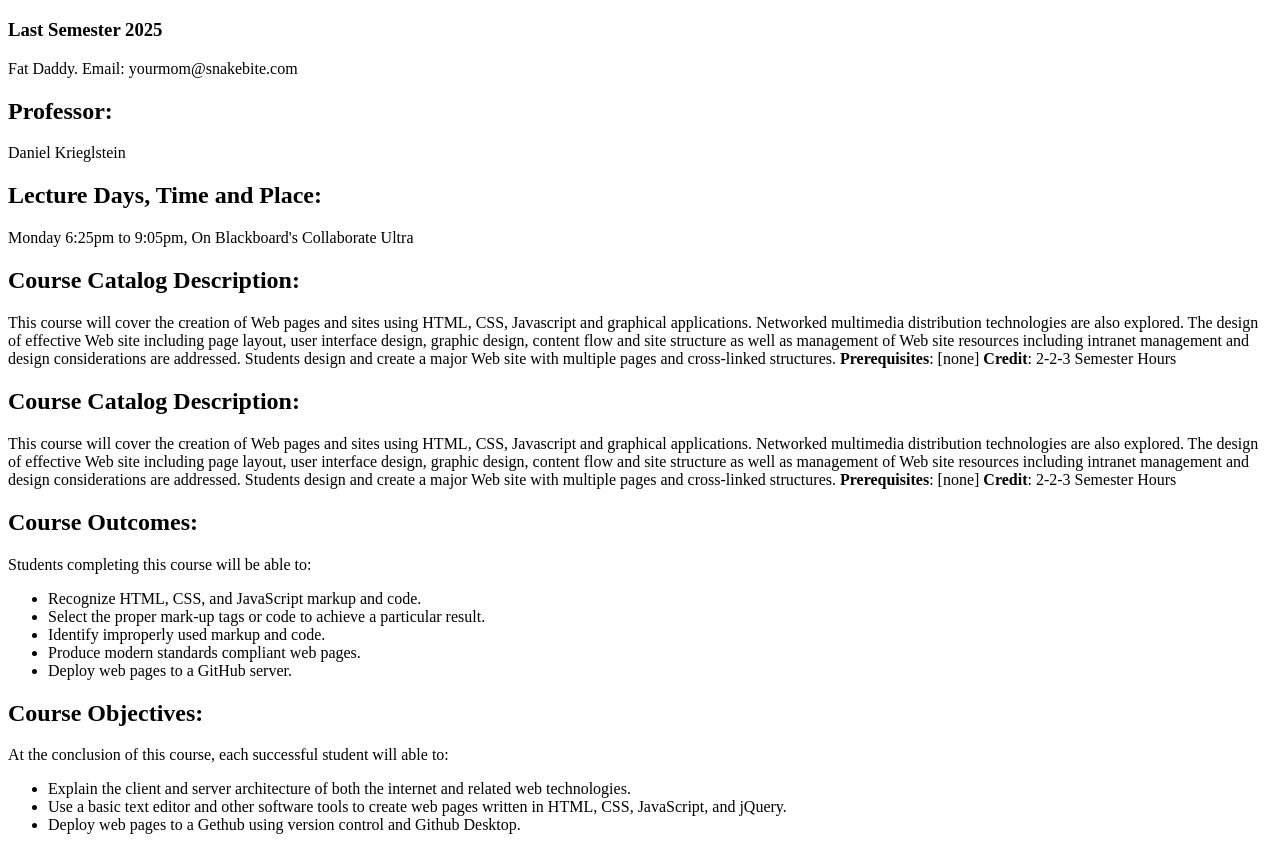
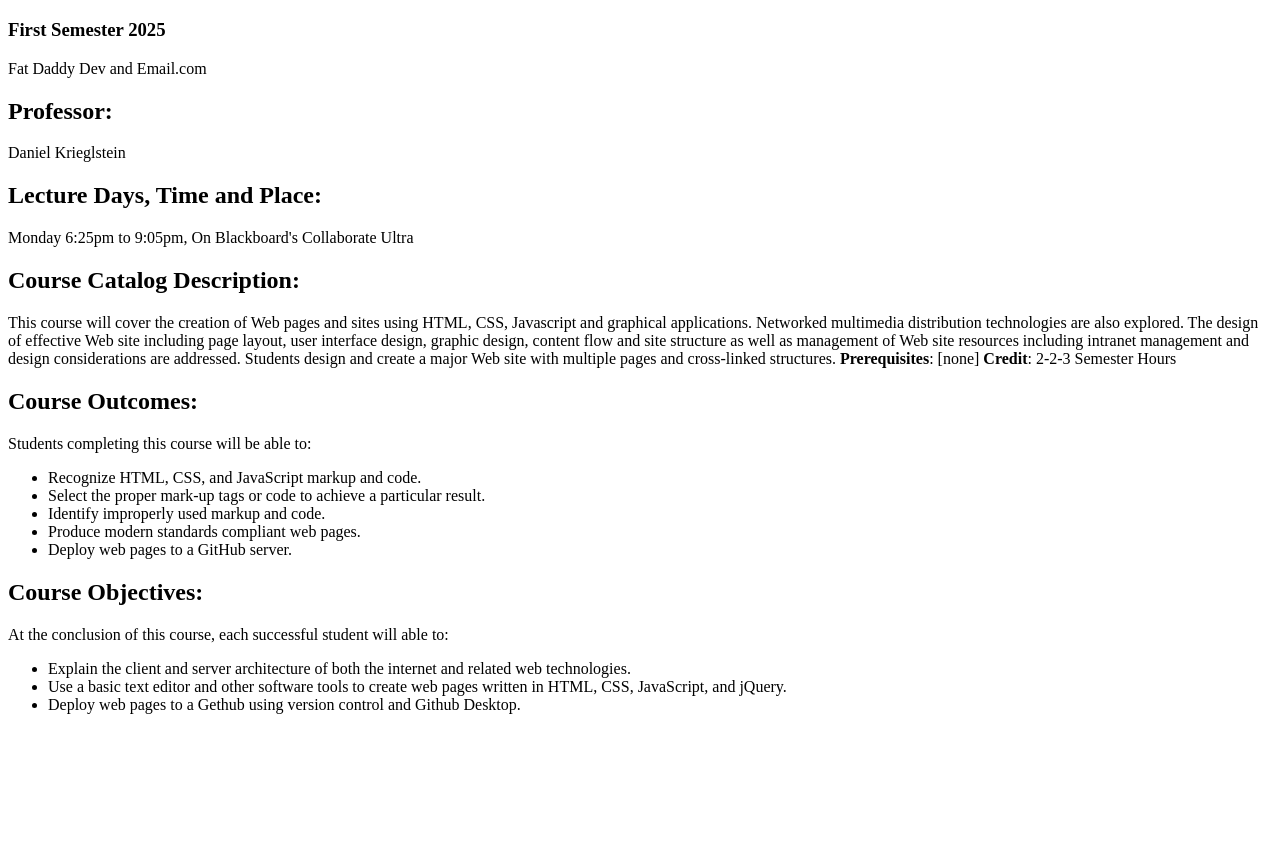
Before and after one commit to FatDaddyDevale/webdev, a plain HTML site: page index.html in a window 1280 px wide. Shown: the part 61-911 px from the top of the page. After the commit the page ends 800 px from the top, so only its background shows below. Drawn offline with Linux system fonts and the light colour scheme.

Commit message:
Code comparison image for lab2

```diff
--- a/index.html
+++ b/index.html
@@ -6,22 +6,14 @@
 </head>
 <body>
 	<h1>ITMD-361 Internet Technologies and Web Design</h1>
-	<dif/>
-	<h3>Last Semester 2025</h3>
-	<p>Fat Daddy. Email: yourmom@snakebite.com</p>
-
+	<h3>First Semester 2025</h3>
+	<p>Fat Daddy Dev and Email.com</p>
   	<h2>Professor:</h2>
 	<p>Daniel Krieglstein</p>
-
   	<h2>Lecture Days, Time and Place:</h2>
 	<p>Monday 6:25pm to 9:05pm, On Blackboard's Collaborate Ultra</p>
-
-	<h2>Course Catalog Description:</h2>
-	<p>This course will cover the creation of Web pages and sites using HTML, CSS, Javascript and graphical applications. Networked multimedia distribution technologies are also explored. The design of effective Web site including page layout, user interface design, graphic design, content flow and site structure as well as management of Web site resources including intranet management and design considerations are addressed. Students design and create a major Web site with multiple pages and cross-linked structures. <span><strong>Prerequisites</strong></span>: [none] <span><strong>Credit</strong></span>: 2-2-3 Semester Hours</p>
-
 	<h2>Course Catalog Description:</h2>
 	<p>This course will cover the creation of Web pages and sites using HTML, CSS, Javascript and graphical applications. Networked multimedia distribution technologies are also explored. The design of effective Web site including page layout, user interface design, graphic design, content flow and site structure as well as management of Web site resources including intranet management and design considerations are addressed. Students design and create a major Web site with multiple pages and cross-linked structures. <strong>Prerequisites</strong>: [none] <strong>Credit</strong>: 2-2-3 Semester Hours</p>
-
 	<h2>Course Outcomes:</h2>
 	<p>Students completing this course will be able to:</p>
 	<ul>
@@ -31,7 +23,6 @@
 		<li>Produce modern standards compliant web pages.</li>
 		<li>Deploy web pages to a GitHub server.</li>
 	</ul>
-
 	<h2>Course Objectives:</h2>
 	<p>At the conclusion of this course, each successful student will able to:</p>
 	<ul>
```
Also changed, not shown: images/Annotation 2025-01-15 234915.png (added).
